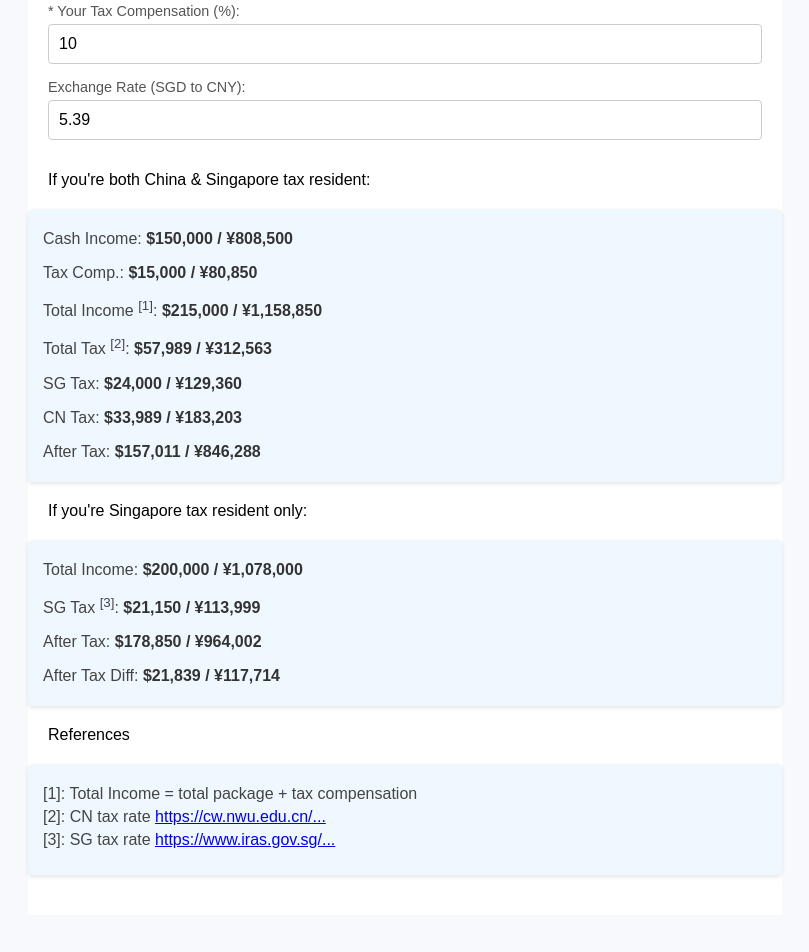
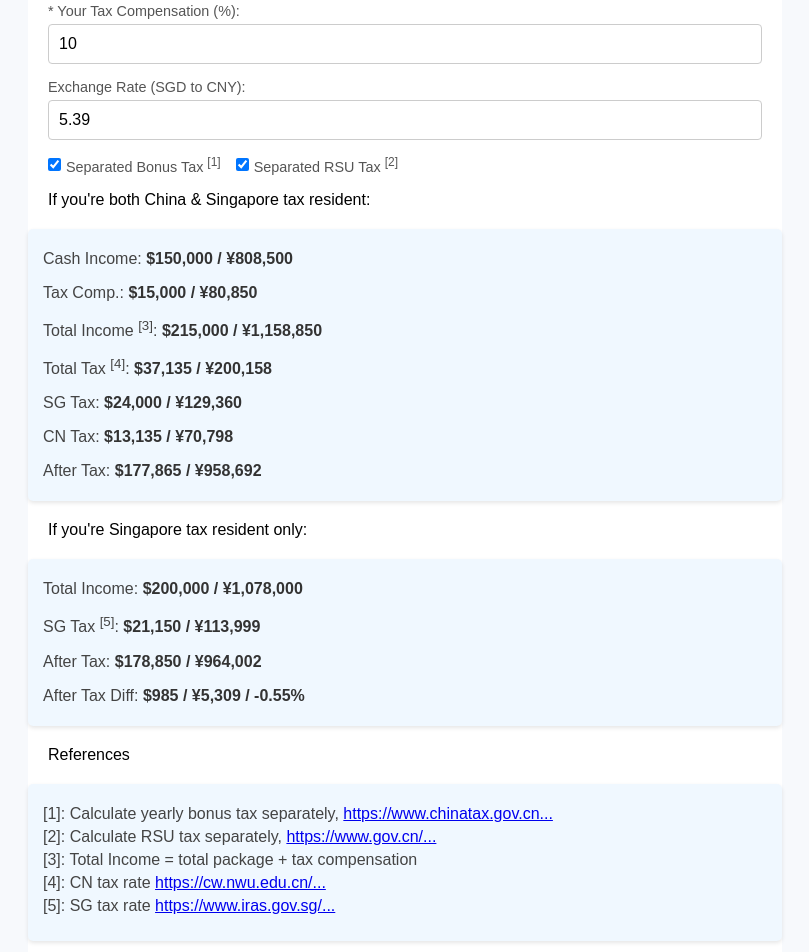
Before and after one commit to chinapal/ttsg-tax, a plain HTML site: page index.html in a window 1280 px wide. Shown: the part 466-1418 px from the top of the page, without its empty margins (235-1044 px from the left). Before the commit the page ends 1381 px from the top, so only its background shows below. Drawn offline with Linux system fonts and the light colour scheme.

Commit message:
feat: separate tax for RSU/bonus

```diff
--- a/index.html
+++ b/index.html
@@ -67,6 +67,18 @@
         .references ul li {
             padding-bottom: 5px;
         }
+        .checkbox-row {
+            display: flex;
+            align-items: center;
+            gap: 5px;
+        }
+        .checkbox-row input, .checkbox-row label {
+            width: auto;
+            margin: 0;
+        }
+        .checkbox-row label {
+            margin-right: 10px;
+        }
     </style>
 </head>
 <body>
@@ -81,26 +93,33 @@
         </div>
 
         <label for="monthlyPay">* Monthly Base Salary (cash, in SGD):</label>
-        <input type="number" id="monthlyPay" value="10000" step="1" oninput="calculateTax()">
+        <input type="number" id="monthlyPay" value="10000" step="1">
 
         <label for="bonusMonths">Target Bonus (in months):</label>
-        <input type="number" id="bonusMonths" value="3" step="1" oninput="calculateTax()">
+        <input type="number" id="bonusMonths" value="3" step="1">
 
         <label for="rsuSold">* RSU Sold (counts toward total income, in SGD):</label>
-        <input type="number" id="rsuSold" value="50000" step="1" oninput="calculateTax()">
+        <input type="number" id="rsuSold" value="50000" step="1">
 
         <label for="compensationPercentage">* Your Tax Compensation (%):</label>
-        <input type="number" id="compensationPercentage" value="10" step="0.1" oninput="calculateTax()">
+        <input type="number" id="compensationPercentage" value="10" step="0.1">
 
         <label for="exchangeRate">Exchange Rate (SGD to CNY):</label>
-        <input type="number" id="exchangeRate" value="5.39" step="0.01" oninput="calculateTax()">
+        <input type="number" id="exchangeRate" value="5.39" step="0.01">
+
+        <div class="checkbox-row">
+          <input type="checkbox" id="separatedBonusTax" checked>
+          <label for="separatedBonusTax">Separated Bonus Tax <sup>[1]</sup></label>
+          <input type="checkbox" id="separatedRSUTax" checked>
+          <label for="separatedRSUTax">Separated RSU Tax <sup>[2]</sup></label>
+        </div>
 
         <p>If you're both China & Singapore tax resident:</p>
         <div class="result" id="result">
             <p>Cash Income: <span class="amount" id="cashIncome"></span></p>
             <p>Tax Comp.: <span class="amount" id="compensation"></span></p>
-            <p>Total Income <sup>[1]</sup>: <span class="amount" id="totalIncome"></span></p>
-            <p>Total Tax <sup>[2]</sup>: <span class="amount" id="totalTax"></span></p>
+            <p>Total Income <sup>[3]</sup>: <span class="amount" id="totalIncome"></span></p>
+            <p>Total Tax <sup>[4]</sup>: <span class="amount" id="totalTax"></span></p>
             <p>SG Tax: <span class="amount" id="sgTax"></span></p>
             <p>CN Tax: <span class="amount" id="cnTax"></span></p>
             <p>After Tax: <span class="amount" id="afterTax"></span></p>
@@ -109,18 +128,20 @@
         <p>If you're Singapore tax resident only:</p>
         <div class="result" id="result">
             <p>Total Income: <span class="amount" id="sgTotalIncome"></span></p>
-            <p>SG Tax <sup>[3]</sup>: <span id="sgTaxOnly"></span></p>
+            <p>SG Tax <sup>[5]</sup>: <span id="sgTaxOnly"></span></p>
             <p>After Tax: <span class="amount" id="sgAfterTax"></span></p>
             <p>After Tax Diff: <span id="afterTaxDiff"></span></p>
         </div>
 
         <p>References</p>
         <div class="references result">
-          <ul>
-            <li>[1]: Total Income = total package + tax compensation</li>
-            <li>[2]: CN tax rate <a href="https://cw.nwu.edu.cn/info/1009/2474.htm">https://cw.nwu.edu.cn/...</a></li>
-            <li>[3]: SG tax rate <a href="https://www.iras.gov.sg/taxes/individual-income-tax/basics-of-individual-income-tax/tax-residency-and-tax-rates/individual-income-tax-rates">https://www.iras.gov.sg/...</a></li>
-          </ul>
+            <ul>
+                <li>[1]: Calculate yearly bonus tax separately, <a href="https://www.chinatax.gov.cn/n810341/n810765/n812188/n812950/c1201370/content.html">https://www.chinatax.gov.cn...</a></li>
+                <li>[2]: Calculate RSU tax separately, <a href="https://www.gov.cn/zhengce/zhengceku/202308/content_6900234.htm">https://www.gov.cn/...</a></li>
+                <li>[3]: Total Income = total package + tax compensation</li>
+                <li>[4]: CN tax rate <a href="https://cw.nwu.edu.cn/info/1009/2474.htm" target="_blank">https://cw.nwu.edu.cn/...</a></li>
+                <li>[5]: SG tax rate <a href="https://www.iras.gov.sg/taxes/individual-income-tax/basics-of-individual-income-tax/tax-residency-and-tax-rates/individual-income-tax-rates" target="_blank">https://www.iras.gov.sg/...</a></li>
+            </ul>
         </div>
     </div>
 
@@ -181,51 +202,74 @@
             return tax;
         }
 
+        function calculateCNTax(incomeInCNY, bonusInCNY, rsuSoldInCNY) {
+            let income = incomeInCNY;
+            let tax = 0;
+            if (separatedBonusTax.checked) {
+                income -= bonusInCNY
+                tax += calculateProgressiveTax(bonusInCNY + 60000, cnTaxBrackets);
+            }
+            if (separatedRSUTax.checked) {
+                income -= rsuSoldInCNY
+                tax += calculateProgressiveTax(rsuSoldInCNY + 60000, cnTaxBrackets);
+            }
+            tax += calculateProgressiveTax(income, cnTaxBrackets);
+            return tax;
+        }
+
         // Main calculation logic
         function calculateTax() {
             const monthlyPay = parseFloat(document.getElementById('monthlyPay').value);
             const bonusMonths = parseFloat(document.getElementById('bonusMonths').value);
             const rsuSold = parseFloat(document.getElementById('rsuSold').value);
-            const exchangeRate = parseFloat(document.getElementById('exchangeRate').value);
+            const rate = parseFloat(document.getElementById('exchangeRate').value);
             const compensationPercentage = parseFloat(document.getElementById('compensationPercentage').value) / 100;
 
-            if (!monthlyPay || rsuSold < 0 || exchangeRate <= 0 || bonusMonths < 0 || compensationPercentage < 0 || compensationPercentage > 1) {
-                for (const el of document.querySelectorAll('.amount')) el.innerText = formatCurrencySG(0, exchangeRate);
+            if (!monthlyPay || rsuSold < 0 || rate <= 0 || bonusMonths < 0 || compensationPercentage < 0 || compensationPercentage > 1) {
+                for (const el of document.querySelectorAll('.amount')) el.innerText = formatCurrencySG(0, rate);
                 return;
             }
 
-            const cashPart = monthlyPay * (12 + bonusMonths);
+            const basePay = monthlyPay * 12;
+            const yearlyBonus = monthlyPay * bonusMonths;
+            const cashPart = basePay + yearlyBonus;
             const compensation = cashPart * compensationPercentage;
             const totalPackage = cashPart + rsuSold
             const totalIncome = totalPackage + compensation;
 
-            // Calculating Singapore and China taxes
+            // Both tax resident
             const sgTax = calculateProgressiveTax(totalIncome, sgTaxBrackets);
-            const totalTaxInCNY = calculateProgressiveTax(totalIncome * exchangeRate, cnTaxBrackets);
-            const sgTaxInCNY = sgTax * exchangeRate;
+            const totalTaxInCNY = calculateCNTax(totalIncome * rate, yearlyBonus * rate, rsuSold * rate);
+            const sgTaxInCNY = sgTax * rate;
             const cnSpecificTaxInCNY = totalTaxInCNY - sgTaxInCNY;
+
+            // Only SG tax resident
             const sgTaxOnlyInSGD = calculateProgressiveTax(totalPackage, sgTaxBrackets)
-            const afterTaxInSGD = totalIncome - totalTaxInCNY / exchangeRate;
+            const afterTaxInSGD = totalIncome - totalTaxInCNY / rate;
             const sgAfterTaxInSGD = totalPackage - sgTaxOnlyInSGD;
             const afterTaxDiff = sgAfterTaxInSGD - afterTaxInSGD;
 
             // Display results
-            document.getElementById('cashIncome').innerText = formatCurrencySG(cashPart, exchangeRate);
-            document.getElementById('compensation').innerText = formatCurrencySG(compensation, exchangeRate);
-            document.getElementById('totalIncome').innerText = formatCurrencySG(totalIncome, exchangeRate);
-            document.getElementById('sgTax').innerText = formatCurrencySG(sgTax, exchangeRate);
-            document.getElementById('totalTax').innerText = formatCurrencyCN(totalTaxInCNY, exchangeRate);
-            document.getElementById('cnTax').innerText = formatCurrencyCN(cnSpecificTaxInCNY, exchangeRate);
-            document.getElementById('afterTax').innerText = formatCurrencySG(afterTaxInSGD, exchangeRate);
+            document.getElementById('cashIncome').innerText = formatCurrencySG(cashPart, rate);
+            document.getElementById('compensation').innerText = formatCurrencySG(compensation, rate);
+            document.getElementById('totalIncome').innerText = formatCurrencySG(totalIncome, rate);
+            document.getElementById('sgTax').innerText = formatCurrencySG(sgTax, rate);
+            document.getElementById('totalTax').innerText = formatCurrencyCN(totalTaxInCNY, rate);
+            document.getElementById('cnTax').innerText = formatCurrencyCN(cnSpecificTaxInCNY, rate);
+            document.getElementById('afterTax').innerText = formatCurrencySG(afterTaxInSGD, rate);
 
-            document.getElementById('sgTotalIncome').innerText = formatCurrencySG(totalPackage, exchangeRate);
-            document.getElementById('sgTaxOnly').innerText = formatCurrencySG(sgTaxOnlyInSGD, exchangeRate);
-            document.getElementById('sgAfterTax').innerText = formatCurrencySG(sgAfterTaxInSGD, exchangeRate);
-            document.getElementById('afterTaxDiff').innerText = formatCurrencySG(afterTaxDiff, exchangeRate);
+            document.getElementById('sgTotalIncome').innerText = formatCurrencySG(totalPackage, rate);
+            document.getElementById('sgTaxOnly').innerText = formatCurrencySG(sgTaxOnlyInSGD, rate);
+            document.getElementById('sgAfterTax').innerText = formatCurrencySG(sgAfterTaxInSGD, rate);
+            document.getElementById('afterTaxDiff').innerText = formatCurrencySG(afterTaxDiff, rate)
+                + ` / ${(100 * -afterTaxDiff / sgAfterTaxInSGD).toFixed(2)}%`;
         }
 
         // Initial calculation
         calculateTax();
+        for (const input of document.querySelectorAll('input')) {
+            input.addEventListener('input', () => calculateTax());
+        }
     </script>
 </body>
 </html>
```
